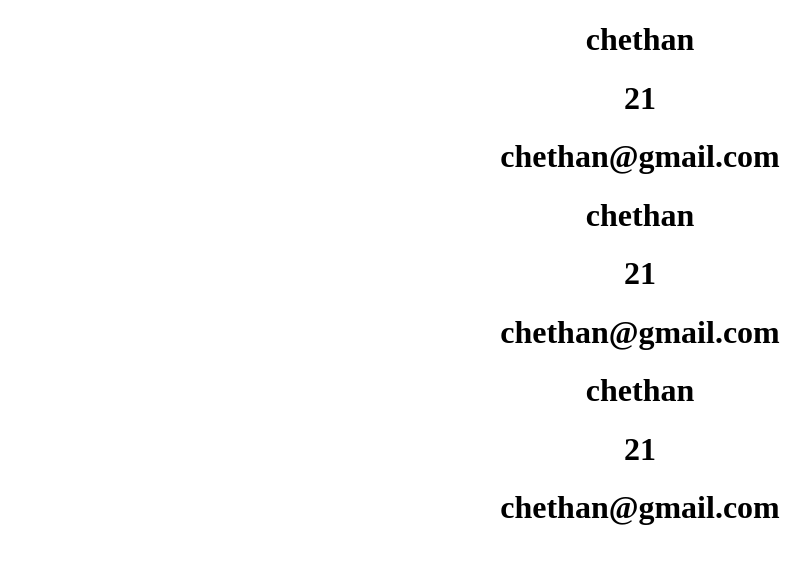
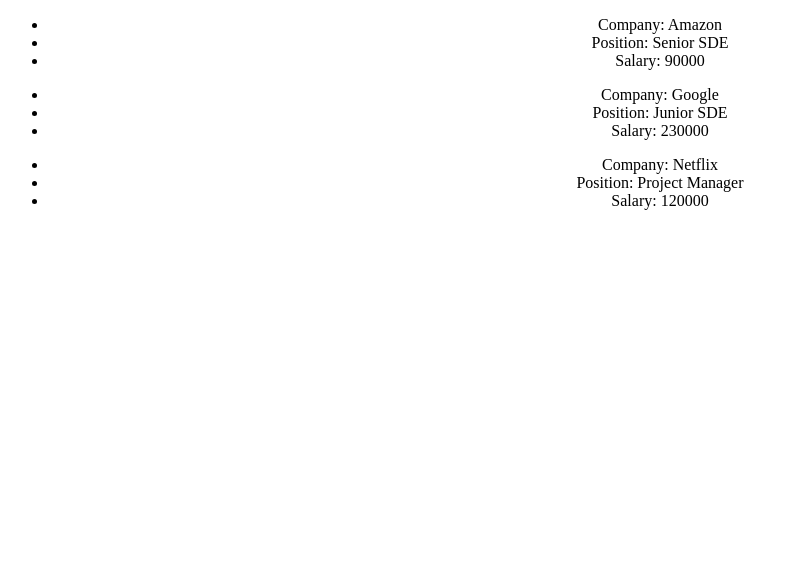
Before and after one commit to chethan25/react-tutorial-2023, a React (Create React App) app: page / in a window 1280 px wide. Shown: the top 564 px of the page, without its empty margins (0-811 px from the left). Built offline with nearby package versions, Linux system fonts and the light colour scheme.

Commit message:
exercise

```diff
--- a/src/App.js
+++ b/src/App.js
@@ -3,20 +3,20 @@
 function App() {
   return (
     <div className="App">
-      <User name="chethan" age="21" email="chethan@gmail.com" />
-      <User name="chethan" age="21" email="chethan@gmail.com" />
-      <User name="chethan" age="21" email="chethan@gmail.com" />
+      <Job salary={90000} position="Senior SDE" company="Amazon" />
+      <Job salary={230000} position="Junior SDE" company="Google" />
+      <Job salary={120000} position="Project Manager" company="Netflix" />
     </div>
   );
 }
 
-const User = (props) => {
+const Job = ({ salary, position, company }) => {
   return (
-    <div>
-      <h1>{props.name}</h1>
-      <h1>{props.age}</h1>
-      <h1>{props.email}</h1>
-    </div>
+    <ul>
+      <li>Company: {company}</li>
+      <li>Position: {position}</li>
+      <li>Salary: {salary}</li>
+    </ul>
   );
 };
 
```
